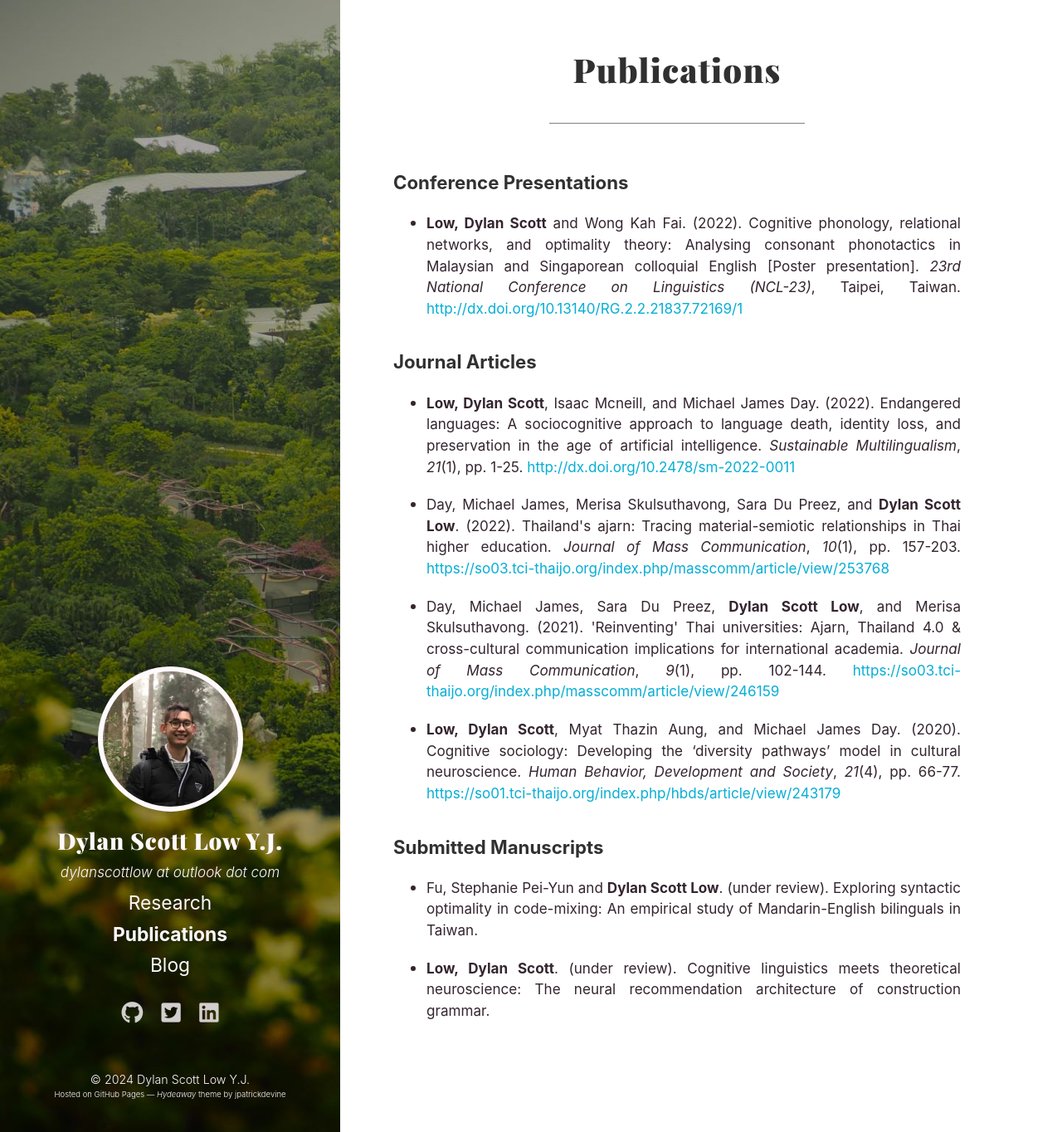
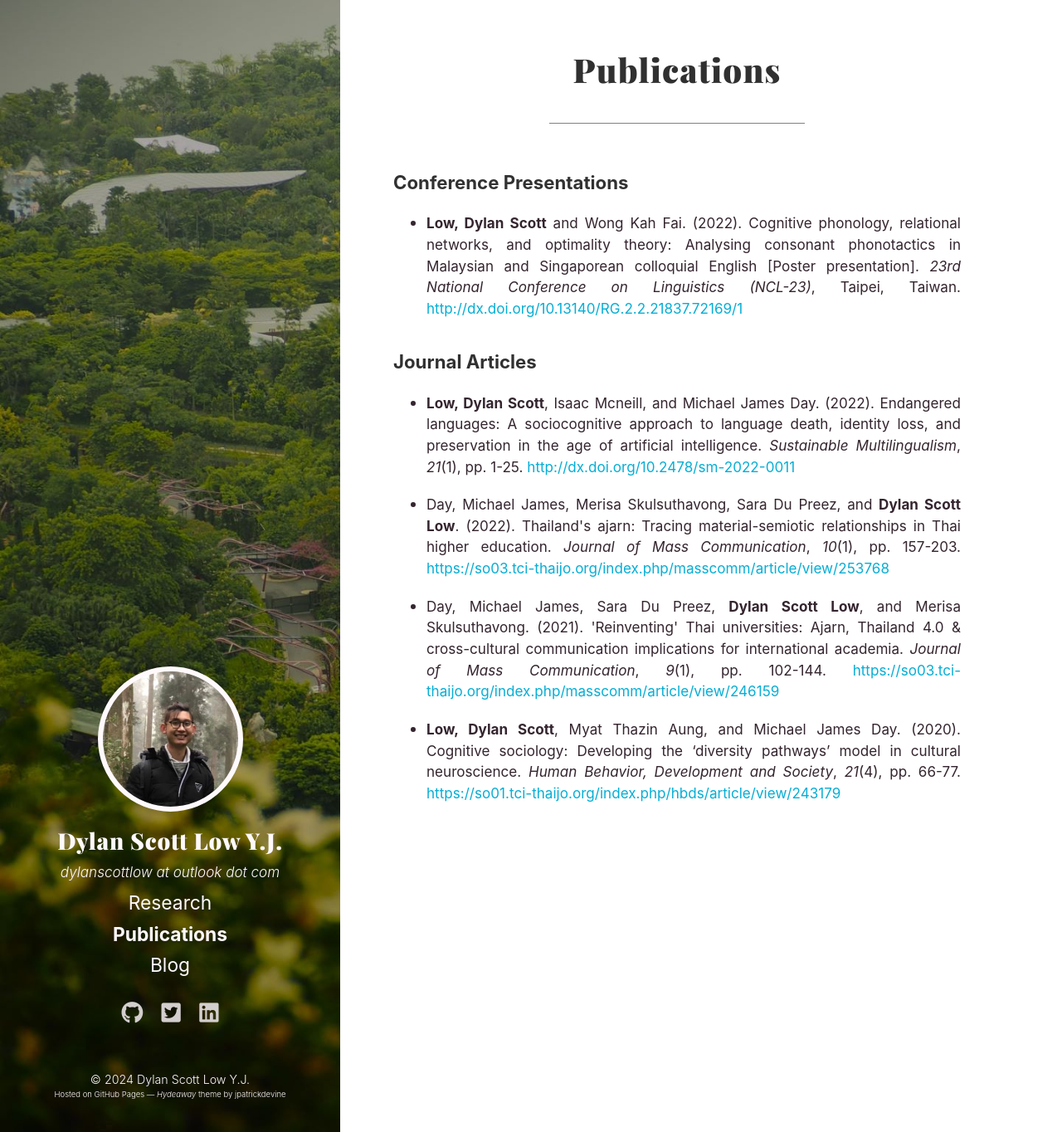
Before and after one commit to dylanscottlow/dylanscottlow.github.io, a Jekyll site: the page built from publications.md, in a window 1280 px wide and 1364 px high. Shown: the whole window at 83% size. Built offline with Jekyll 4.4.1, drawn with Linux system fonts in a browser that asks for light colours; a style sheet for code colours, icons or effects is not loaded.

Commit message:
Delete submitted manuscripts section

```diff
--- a/publications.md
+++ b/publications.md
@@ -17,9 +17,3 @@ order: 2
 * <p class="citation-list">Day, Michael James, Sara Du Preez, <b>Dylan Scott Low</b>, and Merisa Skulsuthavong. (2021). 'Reinventing' Thai universities: Ajarn, Thailand 4.0 & cross-cultural communication implications for international academia. <i>Journal of Mass Communication</i>, <i>9</i>(1), pp. 102-144. <a href="https://so03.tci-thaijo.org/index.php/masscomm/article/view/246159" target="_blank" rel="noopener noreferrer">https://so03.tci-thaijo.org/index.php/masscomm/article/view/246159</a> <i class="ai ai-open-access"></i></p>
 
 * <p class="citation-list"><b>Low, Dylan Scott</b>, Myat Thazin Aung, and Michael James Day. (2020). Cognitive sociology: Developing the ‘diversity pathways’ model in cultural neuroscience. <i>Human Behavior, Development and Society</i>, <i>21</i>(4), pp. 66-77. <a href="https://so01.tci-thaijo.org/index.php/hbds/article/view/243179" target="_blank" rel="noopener noreferrer">https://so01.tci-thaijo.org/index.php/hbds/article/view/243179</a> <i class="ai ai-open-access"></i></p>
-
-### Submitted Manuscripts
-
-* <p class="citation-list">Fu, Stephanie Pei-Yun and <b>Dylan Scott Low</b>. (under review). Exploring syntactic optimality in code-mixing: An empirical study of Mandarin-English bilinguals in Taiwan.</p>
-
-* <p class="citation-list"><b>Low, Dylan Scott</b>. (under review). Cognitive linguistics meets theoretical neuroscience: The neural recommendation architecture of construction grammar.</p>
```
